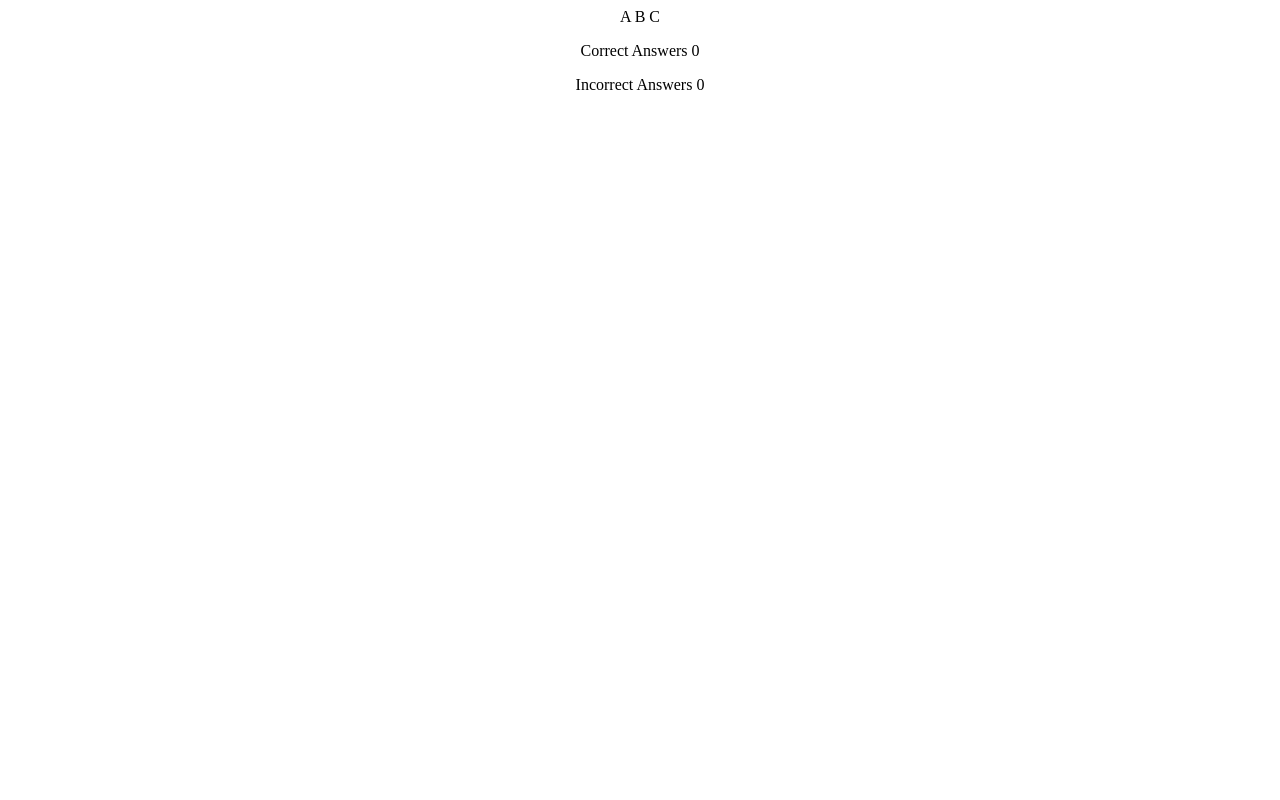
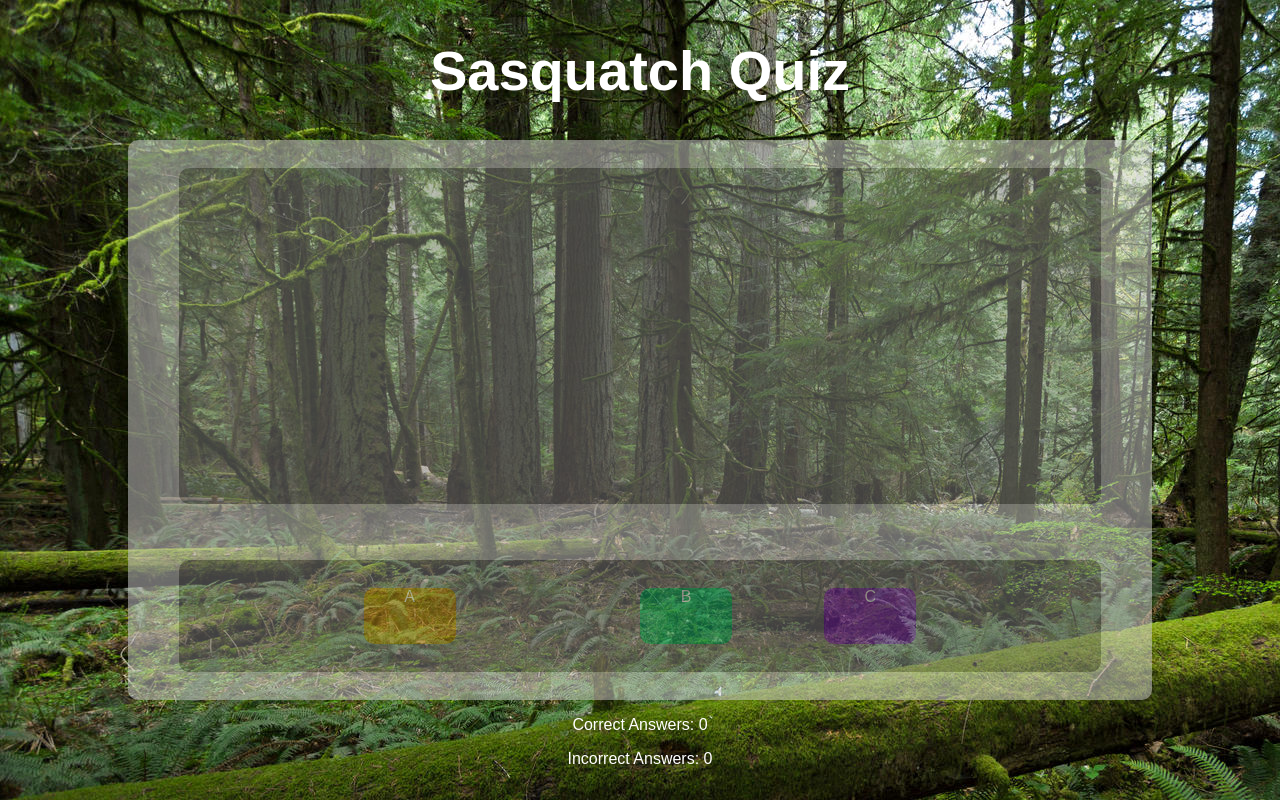
Before and after one commit to caketaster/Portfolio-Project-2, a plain HTML site: page index.html in a window 1280 px wide. Drawn offline with Linux system fonts and the light colour scheme; a web font is replaced by a local one.

Commit message:
Add font families, favicon, page background image, styled quiz, question and answer areas

```diff
--- a/assets/css/style.css
+++ b/assets/css/style.css
@@ -1,33 +1,95 @@
 /* Whole page styles */
 
 body {
-    background-image: href="";
-
     text-align: center;
+    font-family: 'Carme', sans-serif;
+    color: white;
+    background-image: url("../images/forest.jpeg");
+    margin: 0 auto;
 }
 
-.heading-parent {
-    background-image: href="../images/bigfoot1-patt.jpeg";
+.background {
     background-attachment: fixed;
-    height: 20%vh;
+    width: 100%;
+    height: 100%;
     position: relative;
 }
 
 .heading {
+    font-family: 'Denk One', sans-serif;
     text-align: center;
-    font-size: 150%;
+    font-size: 350%;
     color: white;
-    position: absolute;
+
 }
 
 
 /* Quiz section layout */
 
-.quiz-section {}
+.quiz-section {
+    height: 70vh;
+    width: 80vw;
+    margin: 0 auto;
+    background-color: lightgrey;
+    border-radius: 10px;
+    opacity: 0.5;
+    justify-content: center;
+    align-items: center;
+    position: relative;
+}
 
-.questions {}
+.questions {
+    top: 5%;
+    left: 5%;
+    right: 5%;
+    margin: 0 auto;
+    height: 60%;
+    width: 90%;
+    background-color: grey;
+    border-radius: 10px;
+    position: absolute;
+}
 
-.answers {}
+.answers {
+    position: absolute;
+    height: 20%;
+    width: 90%;
+    background-color: grey;
+    border-radius: 10px;
+    bottom: 5%;
+    left: 5%;
+    right: 5%;
+}
+
+#A,
+#B,
+#C {
+    position: absolute;
+    height: 50%;
+    width: 10%;
+    border-radius: 10px;
+    opacity: 0.9;
+    margin: 0 auto;
+}
+
+#A {
+    background-color: darkgoldenrod;
+    top: 25%;
+    left: 20%;
+}
+
+#B {
+    background-color: rgb(11, 184, 106);
+    top: 25%;
+}
+
+#C {
+    background-color: rgb(131, 43, 181);
+    top: 25%;
+    right: 20%;
+}
+
+
 
 .info {}
 
--- a/index.html
+++ b/index.html
@@ -6,13 +6,27 @@
     <meta http-equiv="X-UA-Compatible" content="IE=edge">
     <meta name="viewport" content="width=device-width, initial-scale=1.0">
     <link rel="stylesheet" type="text/css" href="assets/css/style.css" />
+
+    <link rel="preconnect" href="https://fonts.googleapis.com">
+    <link rel="preconnect" href="https://fonts.gstatic.com" crossorigin>
+    <link
+        href="https://fonts.googleapis.com/css2?family=Alegreya+Sans+SC:wght@300&family=Carme&family=Denk+One&display=swap"
+        rel="stylesheet">
+
+    <link rel="shortcut icon" href="assets/images/favicon.png" type="image/x-icon">
+    <link rel="icon" href="assets/images/favicon.png" type="image/x-icon">
+
+    <!-- insert one of these into info/page footer later (favicon attribution)
+    <a href="https://www.flaticon.com/free-icons/bigfoot" title="bigfoot icons">Bigfoot icons created by Paul J. - Flaticon</a>
+
+    <a target="_blank" href="https://icons8.com/icon/6Lxue6xitfmD/monkey">Monkey</a> icon by <a target="_blank" href="https://icons8.com">Icons8</a>
+    -->
+
     <title>Sasquatch Quiz</title>
 </head>
 
 <body>
-    <div class="heading-parent">
-        <h1 class="heading">Sasquatch Quiz</h1>
-    </div>
+    <h1 class="heading">Sasquatch Quiz</h1>
 
     <div class="quiz-section">
 
@@ -30,8 +44,8 @@
     </div>
 
     <div class="score-tally">
-        <p class="scores">Correct Answers <span id="score">0</span></p>
-        <p class="scores">Incorrect Answers <span id="incorrect">0</span></p>
+        <p class="scores">Correct Answers: <span id="correct">0</span></p>
+        <p class="scores">Incorrect Answers: <span id="incorrect">0</span></p>
     </div>
 
 
```
Also changed, not shown: .theia/settings.json (added), assets/images/bigfoot1-patt.jpeg (deleted), assets/images/favicon.png (added), assets/images/forest.jpeg (added), 1 other file.
